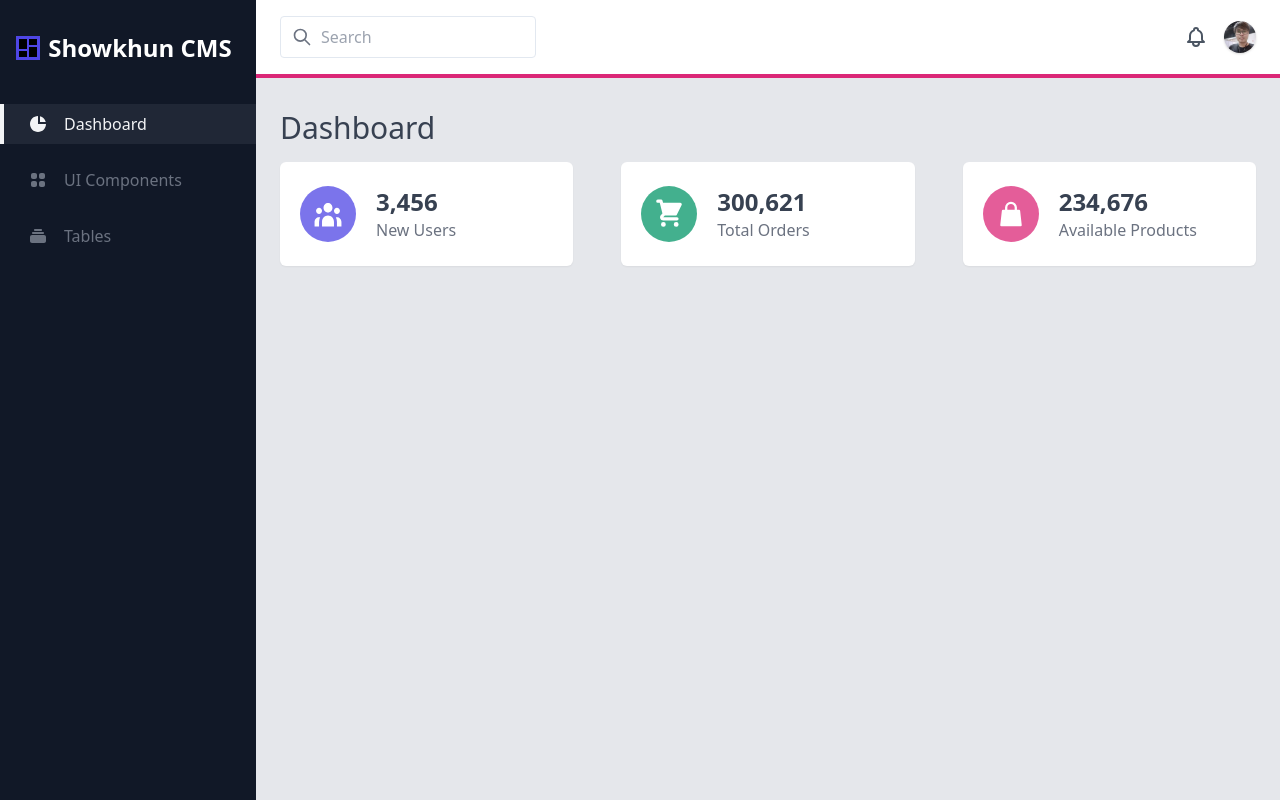
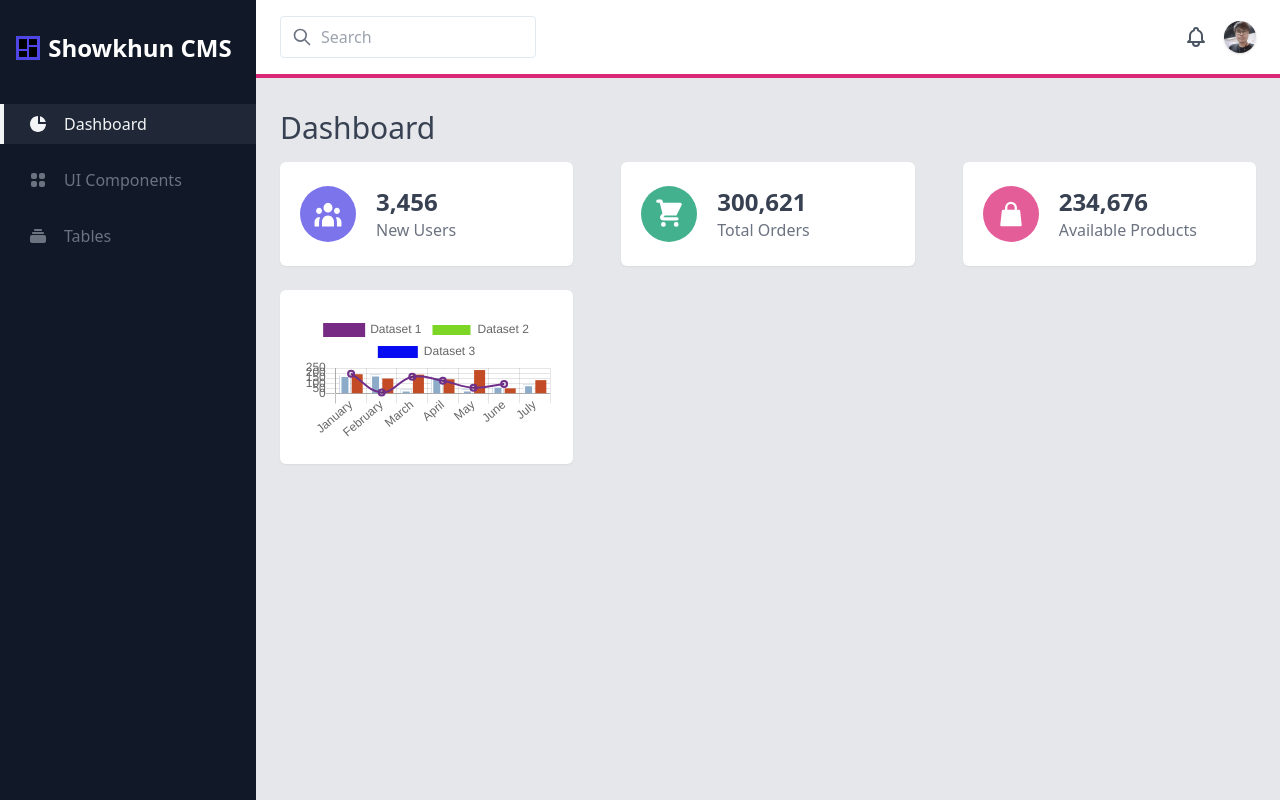
Before and after one commit to kangana1024/next-tailwind-dashboard, a Next.js app: page /admin in a window 1280 px wide. Built offline with nearby package versions, Linux system fonts and the light colour scheme.

Commit message:
add chart

```diff
--- /dev/null
+++ b/components/datas/mockchart.ts
@@ -0,0 +1,40 @@
+const rand = () => Math.floor(Math.random() * 255)
+export const genDataMock = () => ({
+  labels: ['January', 'February', 'March', 'April', 'May', 'June', 'July'],
+  datasets: [
+    {
+      type: 'line',
+      label: 'Dataset 1',
+      borderColor: `rgb(${rand()}, ${rand()}, ${rand()})`,
+      borderWidth: 2,
+      fill: false,
+      data: [rand(), rand(), rand(), rand(), rand(), rand()],
+    },
+    {
+      type: 'bar',
+      label: 'Dataset 2',
+      backgroundColor: `rgb(${rand()}, ${rand()}, ${rand()})`,
+      data: [rand(), rand(), rand(), rand(), rand(), rand(), rand()],
+      borderColor: 'white',
+      borderWidth: 2,
+    },
+    {
+      type: 'bar',
+      label: 'Dataset 3',
+      backgroundColor: `rgb(${rand()}, ${rand()}, ${rand()})`,
+      data: [rand(), rand(), rand(), rand(), rand(), rand(), rand()],
+    },
+  ],
+})
+
+export const mockOptions = {
+  scales: {
+    yAxes: [
+      {
+        ticks: {
+          beginAtZero: true,
+        },
+      },
+    ],
+  },
+}
--- a/pages/admin.tsx
+++ b/pages/admin.tsx
@@ -1,6 +1,18 @@
 import DashboardLayout from '../components/layouts/admin'
 import Head from 'next/head'
+import { genDataMock, mockOptions } from '../components/datas/mockchart'
+import React, { useEffect, useState } from 'react'
+import { Bar } from 'react-chartjs-2'
+
 const Layout = () => {
+  const [data, setData] = useState(genDataMock())
+
+  useEffect(() => {
+    const interval = setInterval(() => setData(genDataMock()), 5000)
+
+    return () => clearInterval(interval)
+  }, [])
+
   return (
     <>
       <Head>
@@ -79,6 +91,12 @@ const Layout = () => {
                 </div>
               </div>
             </div>
+
+            <div className="w-full px-6 sm:w-1/2 xl:w-1/3 mt-6">
+              <div className="flex items-center px-5 py-6 shadow-sm rounded-md bg-white">
+                <Bar data={data} options={mockOptions} />
+              </div>
+            </div>
           </div>
         </div>
       </DashboardLayout>
```
